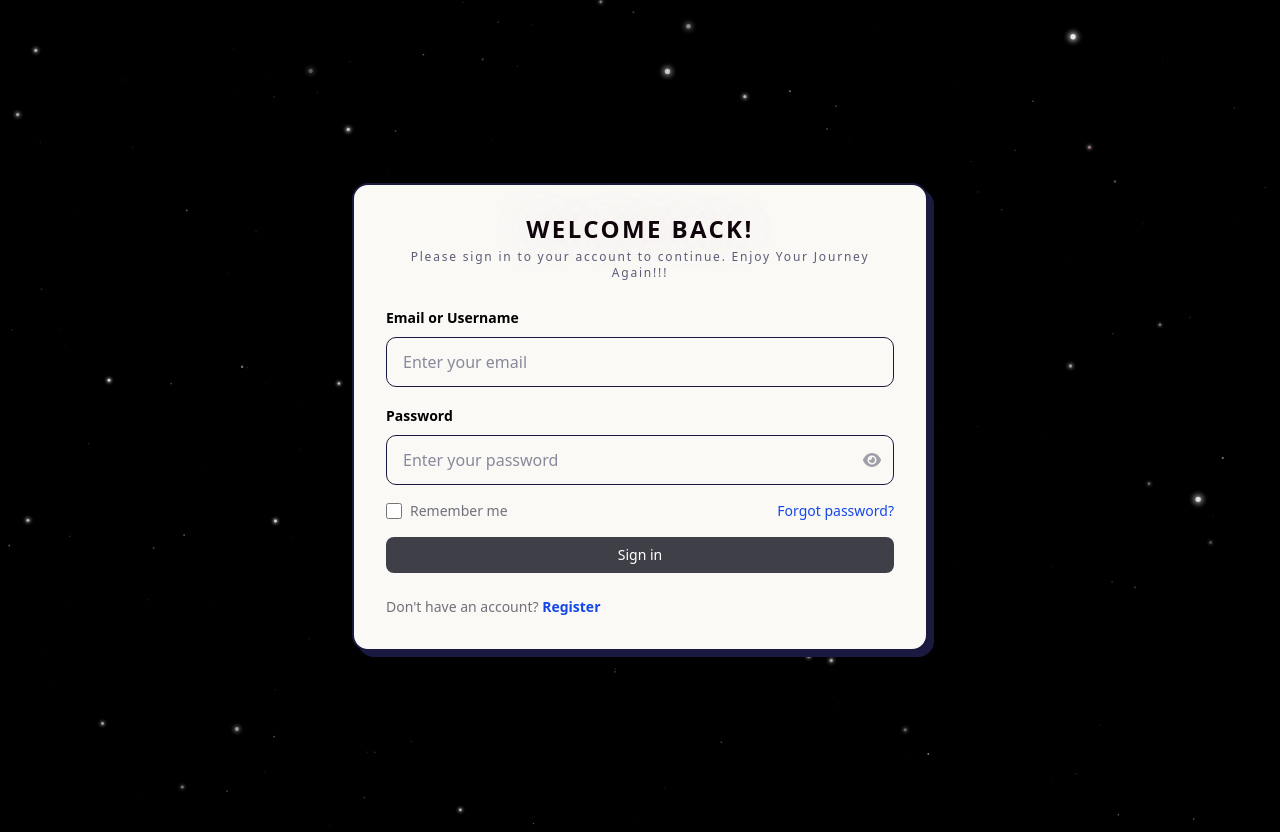
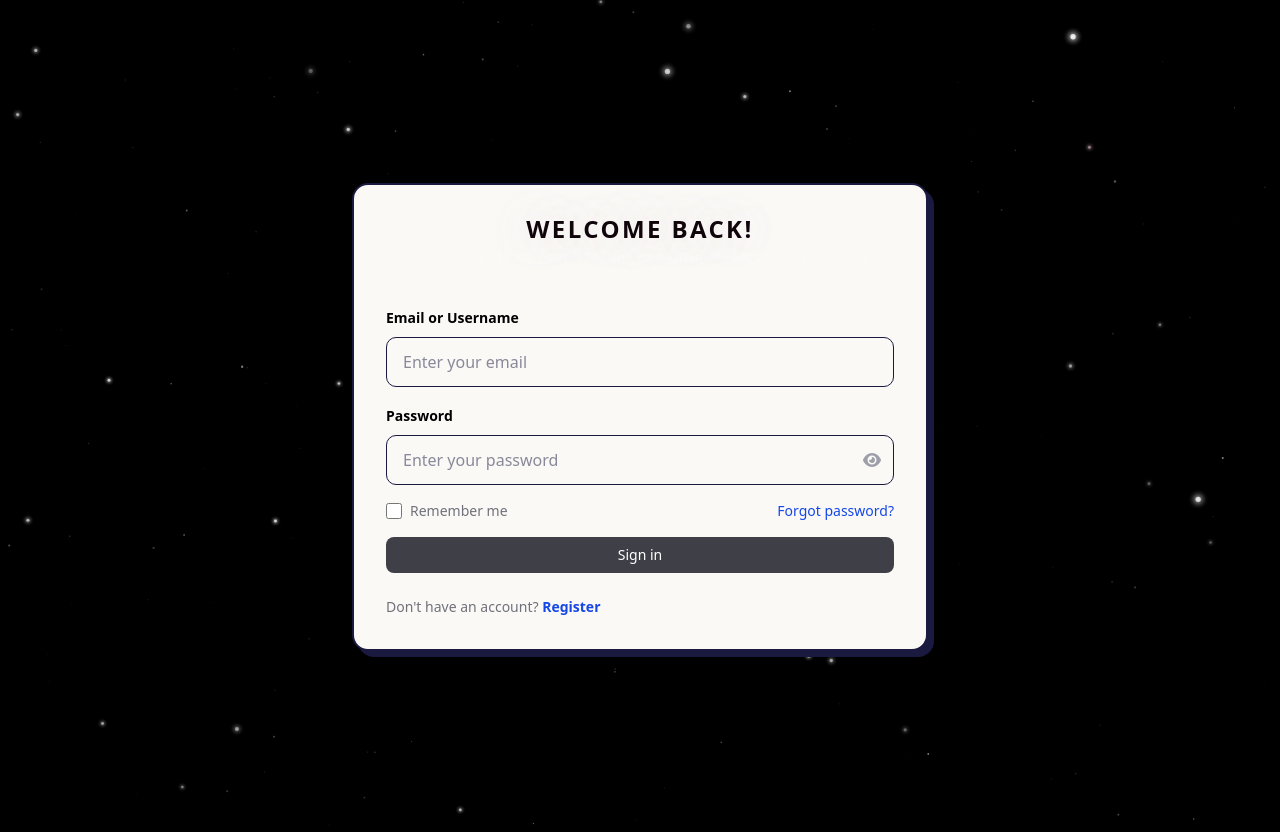
Before and after one commit to Adii9669/milonext, a Next.js app: page /auth/login in a window 1280 px wide. Built offline with nearby package versions, Linux system fonts and the light colour scheme; no server answers; a web font is replaced by a local one.

Commit message:
authmodal

```diff
--- a/src/components/Modals/AuthModal.tsx
+++ b/src/components/Modals/AuthModal.tsx
@@ -77,9 +77,9 @@ export default function AuthModal({
               {subtitle && (
                 <p
                   className={`text-xs tracking-[0.15em] ${
-                    variant === "retor"
+                    variant === "retro"
                       ? "text-white/30"
-                      : variant === "retro"
+                      : variant === "dark"
                       ? "text-[#1a1a40]/70"
                       : "text-white/50"
                   }`}
```
